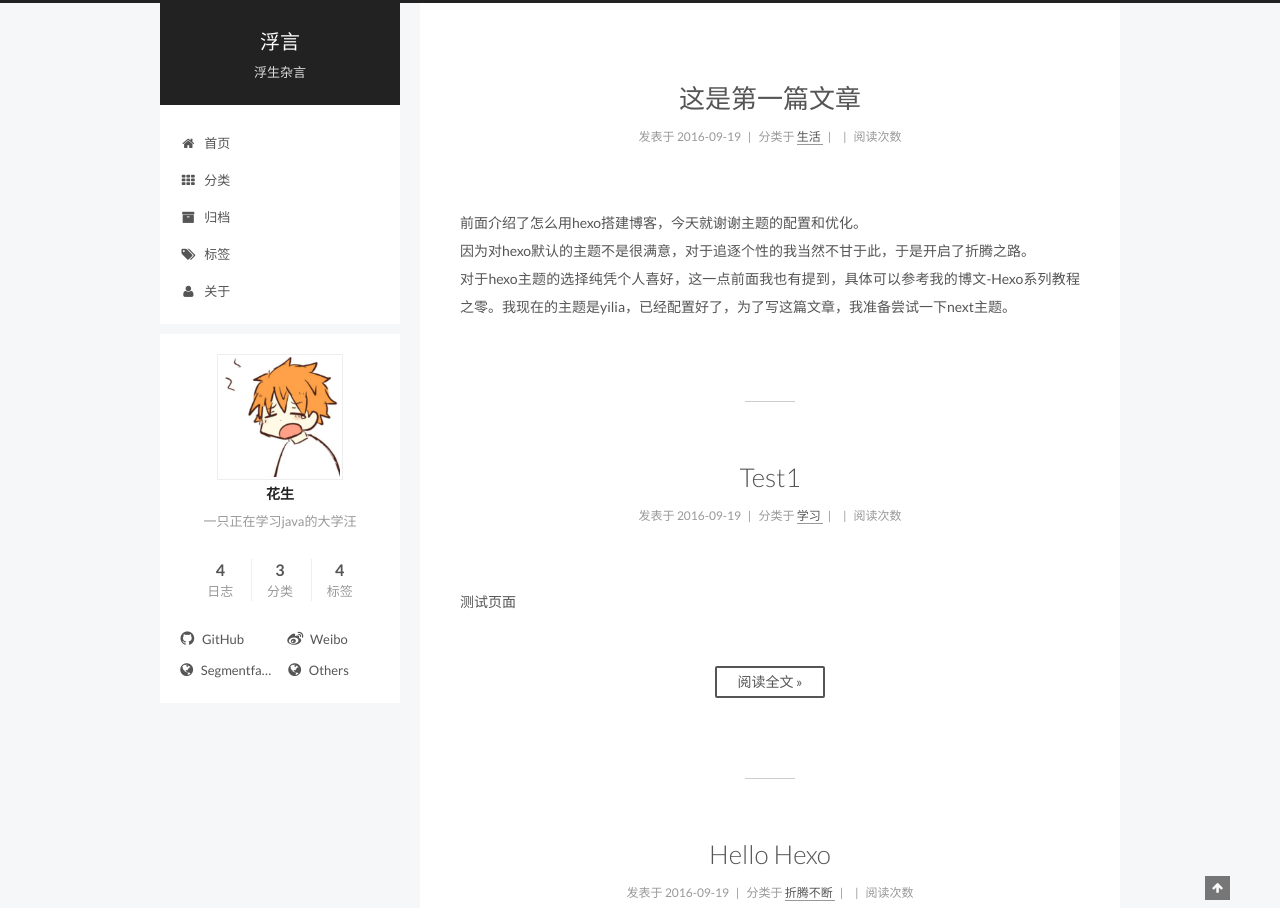
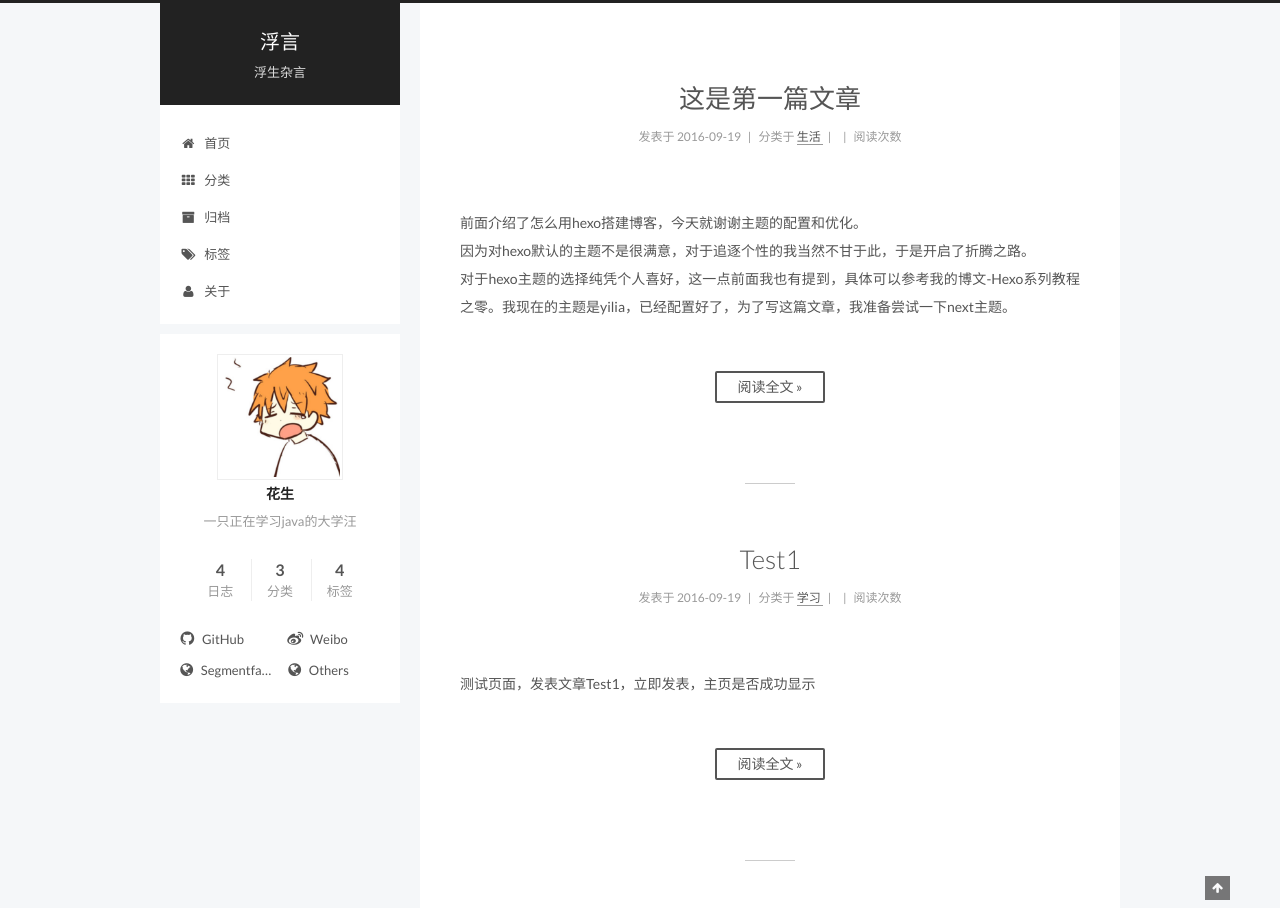
Before and after one commit to ifuyan/ifuyan.github.io, a plain HTML site: page index.html in a window 1280 px wide. Shown: the top 908 px of the page. Drawn offline with Linux system fonts and the light colour scheme; some packages are replaced by stand-ins of ours; a script that the page names is missing.

Commit message:
Site updated: 2016-09-20 23:34:35

```diff
--- a/index.html
+++ b/index.html
@@ -346,10 +346,12 @@
 
 
 
-
-            <p>前面介绍了怎么用hexo搭建博客，今天就谢谢主题的配置和优化。<br>因为对hexo默认的主题不是很满意，对于追逐个性的我当然不甘于此，于是开启了折腾之路。<br>对于hexo主题的选择纯凭个人喜好，这一点前面我也有提到，具体可以参考我的博文-Hexo系列教程之零。我现在的主题是yilia，已经配置好了，为了写这篇文章，我准备尝试一下next主题。</p>
-
-
+          <p>前面介绍了怎么用hexo搭建博客，今天就谢谢主题的配置和优化。<br>因为对hexo默认的主题不是很满意，对于追逐个性的我当然不甘于此，于是开启了折腾之路。<br>对于hexo主题的选择纯凭个人喜好，这一点前面我也有提到，具体可以参考我的博文-Hexo系列教程之零。我现在的主题是yilia，已经配置好了，为了写这篇文章，我准备尝试一下next主题。<br>
+          <div class="post-more-link text-center">
+            <a class="btn" href="/2016/09/19/这是第一篇文章/#more" rel="contents">
+              阅读全文 &raquo;
+            </a>
+          </div>
 
 
     </div>
@@ -475,7 +477,7 @@
 
 
 
-          <p>测试页面<br>
+          <p>测试页面，发表文章Test1，立即发表，主页是否成功显示<br>
           <div class="post-more-link text-center">
             <a class="btn" href="/2016/09/19/Test1/#more" rel="contents">
               阅读全文 &raquo;
```
Also changed, not shown: 2016/09/19/Test1/index.html (+5 -5 lines), 2016/09/19/这是第一篇文章/index.html (+2 -2 lines).
